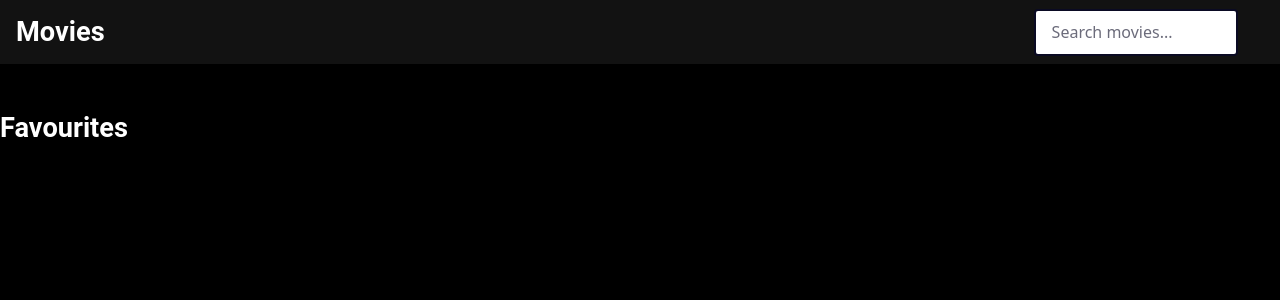
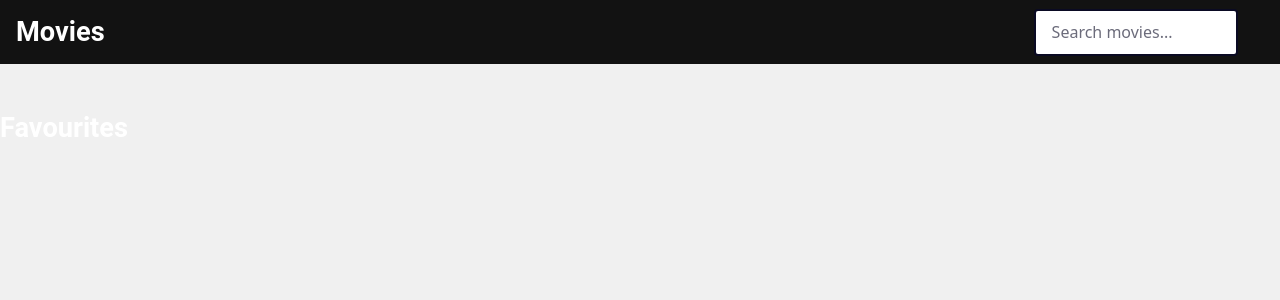
Before and after one commit to Ayodejisamuel/Movie-App, a React (Create React App) app: page / in a window 1280 px wide. Shown: the top 300 px of the page. Built offline with nearby package versions, Linux system fonts and the light colour scheme; no server answers.

Commit message:
Update App.css

```diff
--- a/src/App.css
+++ b/src/App.css
@@ -1,9 +1,16 @@
-/* body {
+body {
     overflow-x: hidden;
     padding: 0;
     margin: 0;
-}  */
+    background-color: #f0f0f0; /* Light background color for the body */
+    font-family: Arial, sans-serif;
+}
 
+.App {
+    overflow-x: hidden;
+    padding: 0;
+    margin: 0;
+}
 
  .navbar {
 
```
